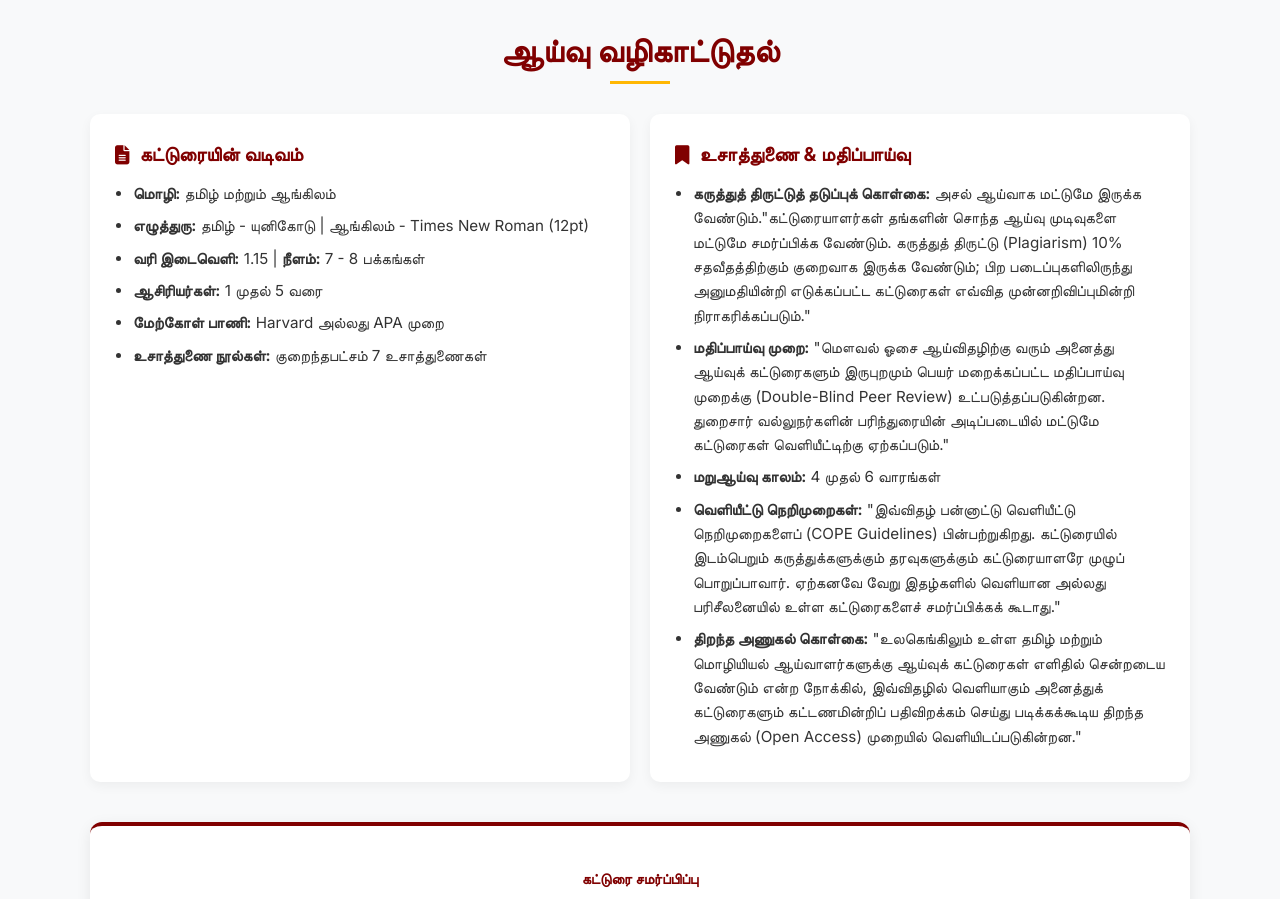
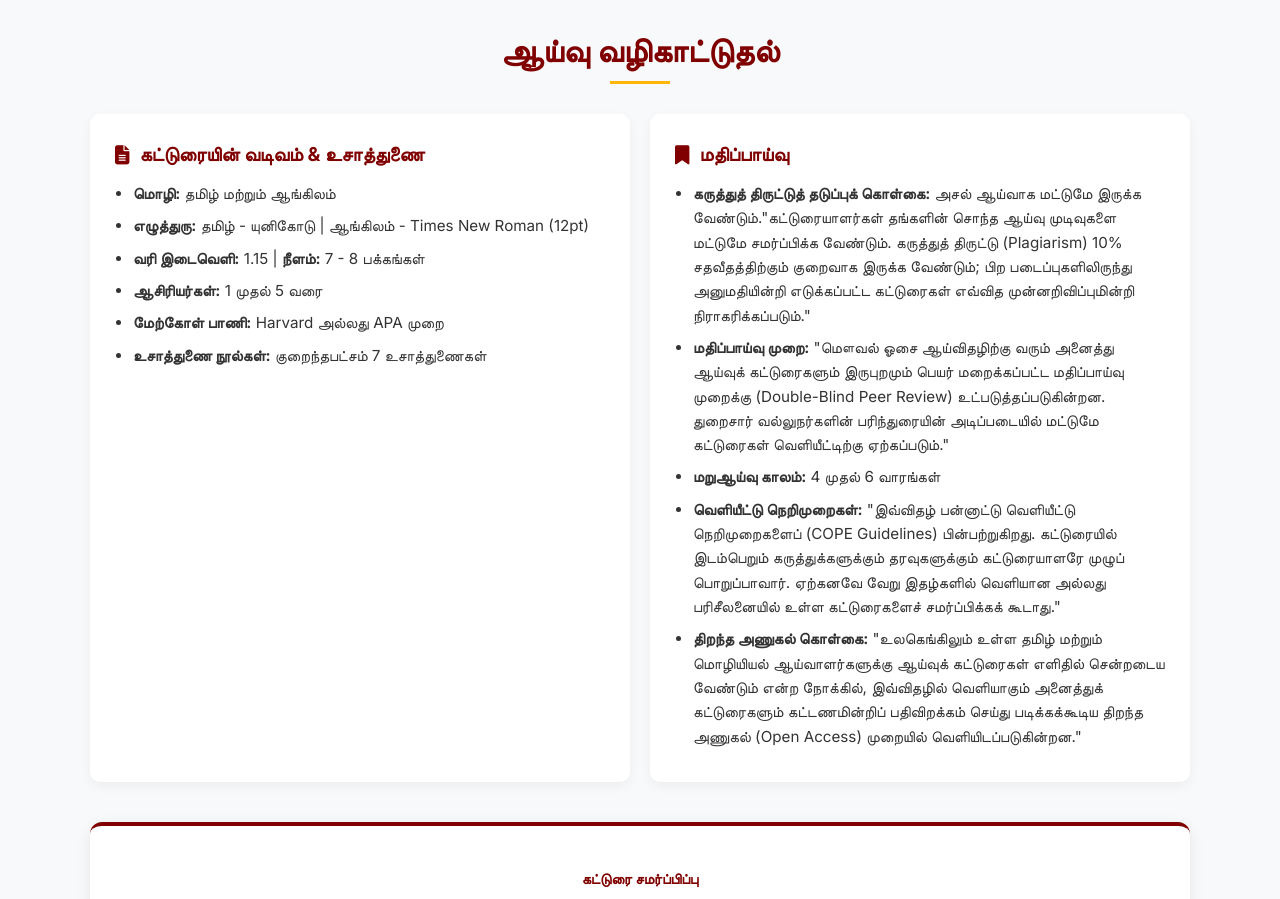
Before and after one commit to moualtrust2020-cloud/mouaosai-journals, a plain HTML site: page index.html in a window 1280 px wide. Shown: the part 940-1839 px from the top of the page. Drawn offline with Linux system fonts and the light colour scheme; a web font is replaced by a local one.

Commit message:
Update Tamil text in guidelines section

```diff
--- a/index.html
+++ b/index.html
@@ -565,7 +565,7 @@
             <div class="guide-card">
                 <h3>
                     <i class="fas fa-file-alt"></i>
-                    <span class="ta">கட்டுரையின் வடிவம்</span>
+                    <span class="ta">கட்டுரையின் வடிவம் & உசாத்துணை</span>
                     <span class="en">Paper Format</span>
                 </h3>
                 <ul>
@@ -581,7 +581,7 @@
             <div class="guide-card">
                 <h3>
                     <i class="fas fa-bookmark"></i>
-                    <span class="ta">உசாத்துணை & மதிப்பாய்வு</span>
+                    <span class="ta"> மதிப்பாய்வு</span>
                     <span class="en">Reference & Review</span>
                 </h3>
                 <ul>
```
